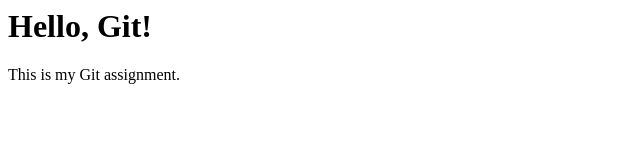
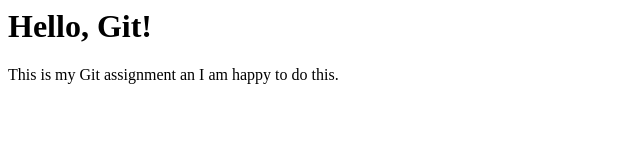
Before and after one commit to NIRMALRAJ1506/gitassignment1, a plain HTML site: page index.html in a window 1280 px wide. Shown: the whole page, without its empty margins (0-640 px from the left). Drawn offline with Linux system fonts and the light colour scheme.

Commit message:
Second commint added Index

```diff
--- a/index.html
+++ b/index.html
@@ -4,6 +4,6 @@
 </head>
 <body>
     <h1>Hello, Git!</h1>
-    <p>This is my Git assignment.</p>
+    <p>This is my Git assignment an I am happy to do this.</p>
 </body>
 </html>
```
